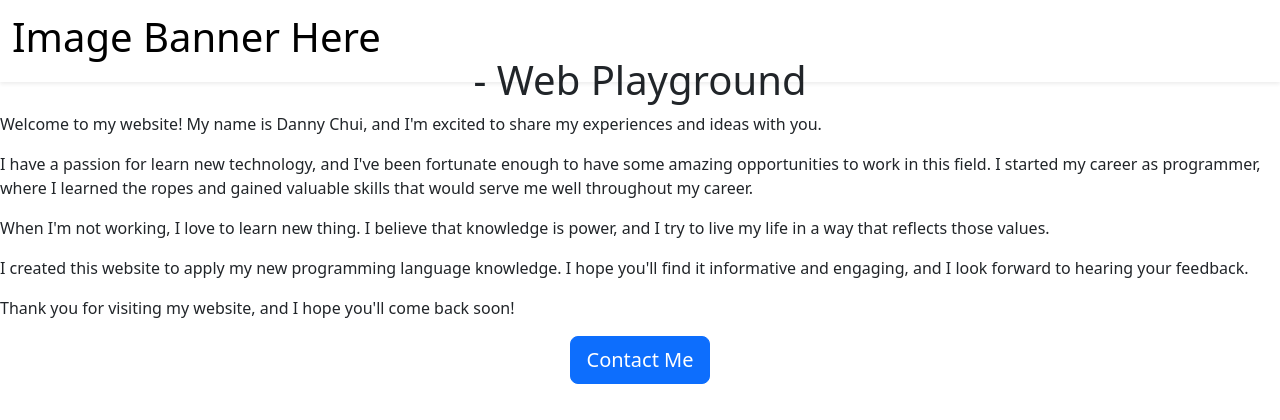
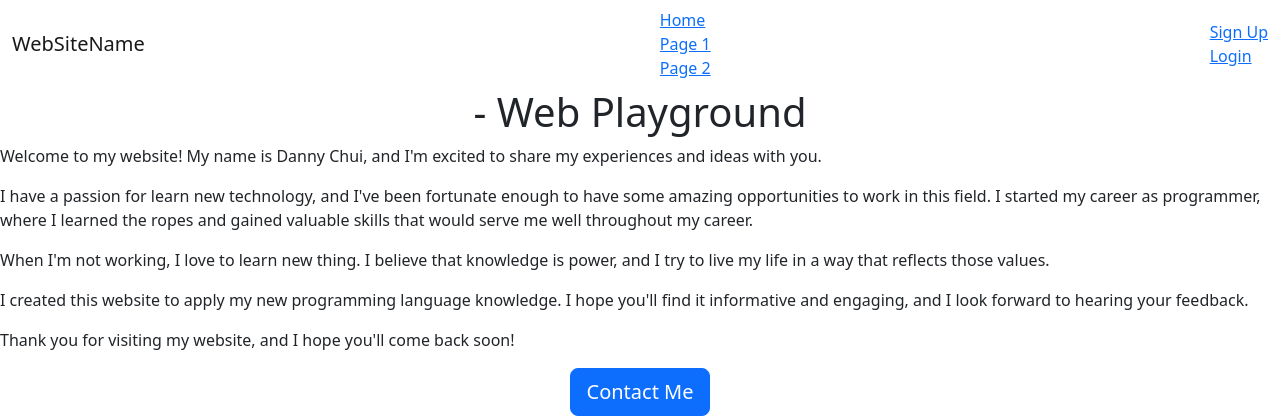
Before and after one commit to stardust24/danny_resume, a Flask app: template templates/home.html in a window 1280 px wide. Shown: the top 420 px of the page. Run offline with Flask 3, Linux system fonts and the light colour scheme; the template is opened without the code that fills it, so the values that code supplies are empty.

Commit message:
Import Bootstrap 5.2.3

```diff
--- a/templates/home.html
+++ b/templates/home.html
@@ -3,9 +3,11 @@
 <head>
     <meta charset="utf-8">
     <meta name="viewport" content="width=device-width, initial-scale=1">
-    <link href="https://cdn.jsdelivr.net/npm/bootstrap@5.3.0-alpha3/dist/css/bootstrap.min.css" rel="stylesheet" integrity="sha384-KK94CHFLLe+nY2dmCWGMq91rCGa5gtU4mk92HdvYe+M/SXH301p5ILy+dN9+nJOZ" crossorigin="anonymous">
 
-    <title>Danny Web</title>
+  <link href="https://cdn.jsdelivr.net/npm/bootstrap@5.2.3/dist/css/bootstrap.min.css" rel="stylesheet" integrity="sha384-rbsA2VBKQhggwzxH7pPCaAqO46MgnOM80zW1RWuH61DGLwZJEdK2Kadq2F9CUG65" crossorigin="anonymous">
+
+
+    <title>Danny Resume</title>
 </head>
 
 <body>
@@ -45,6 +47,12 @@
     <div style="text-align:center;" >
         <button type="button" class="btn btn-primary btn-lg">Contact Me</button>
     </div>
+
+<script src="https://cdn.jsdelivr.net/npm/@popperjs/core@2.11.6/dist/umd/popper.min.js" integrity="sha384-oBqDVmMz9ATKxIep9tiCxS/Z9fNfEXiDAYTujMAeBAsjFuCZSmKbSSUnQlmh/jp3" crossorigin="anonymous"></script>
+<script src="https://cdn.jsdelivr.net/npm/bootstrap@5.2.3/dist/js/bootstrap.min.js" integrity="sha384-cuYeSxntonz0PPNlHhBs68uyIAVpIIOZZ5JqeqvYYIcEL727kskC66kF92t6Xl2V" crossorigin="anonymous"></script>
+
+
+
 </body>
 
 </html>
--- a/templates/nav.html
+++ b/templates/nav.html
@@ -1,10 +1,16 @@
-<nav class="navbar shadow-sm fixed-top by-white">
-    <div class ="container-fluid">
-
-        <a class="navbar-brand" href ="/">
-                     <!-- Image Banner  -->
-        <h1>Image Banner Here</h1>
-        </a>
+ <nav class="navbar navbar-inverse">
+  <div class="container-fluid">
+    <div class="navbar-header">
+      <a class="navbar-brand" href="#">WebSiteName</a>
     </div>
+    <ul class="nav navbar-nav">
+      <li class="active"><a href="#">Home</a></li>
+      <li><a href="#">Page 1</a></li>
+      <li><a href="#">Page 2</a></li>
+    </ul>
+    <ul class="nav navbar-nav navbar-right">
+      <li><a href="#"><span class="glyphicon glyphicon-user"></span> Sign Up</a></li>
+      <li><a href="#"><span class="glyphicon glyphicon-log-in"></span> Login</a></li>
+    </ul>
+  </div>
 </nav>
-<div style="height:56px"></div>
```
